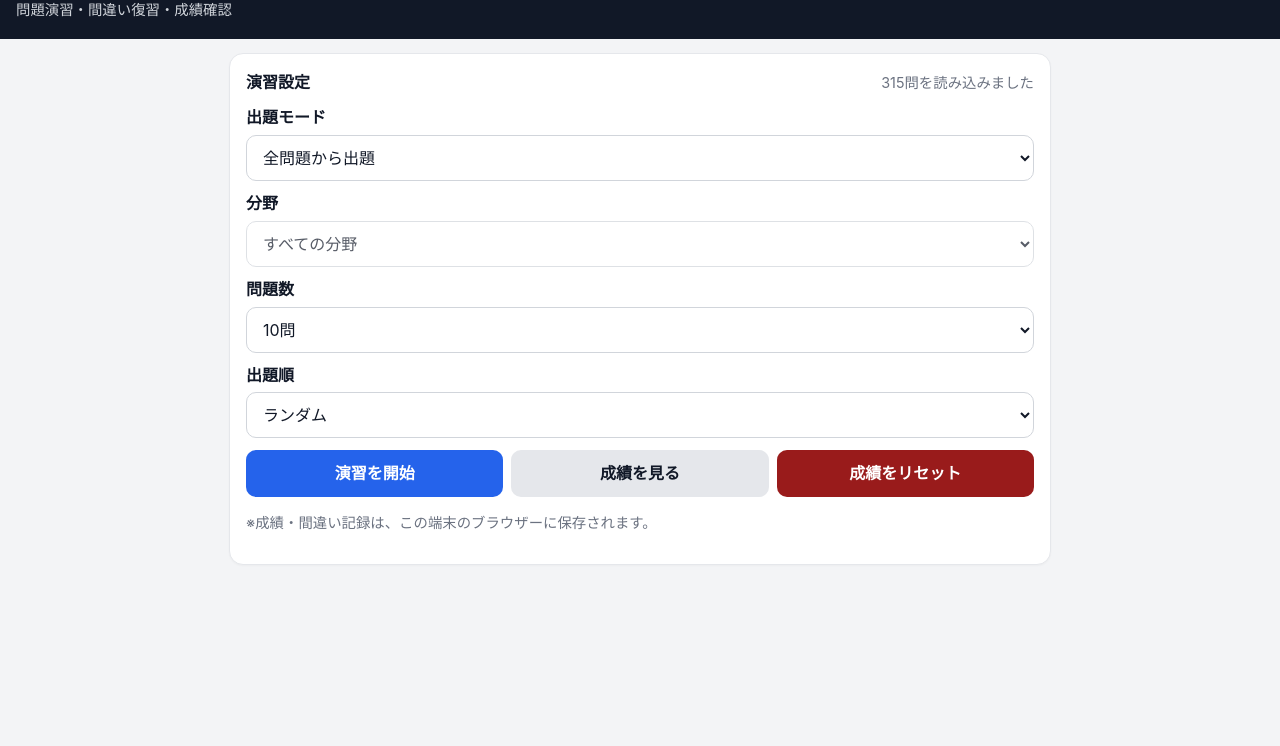
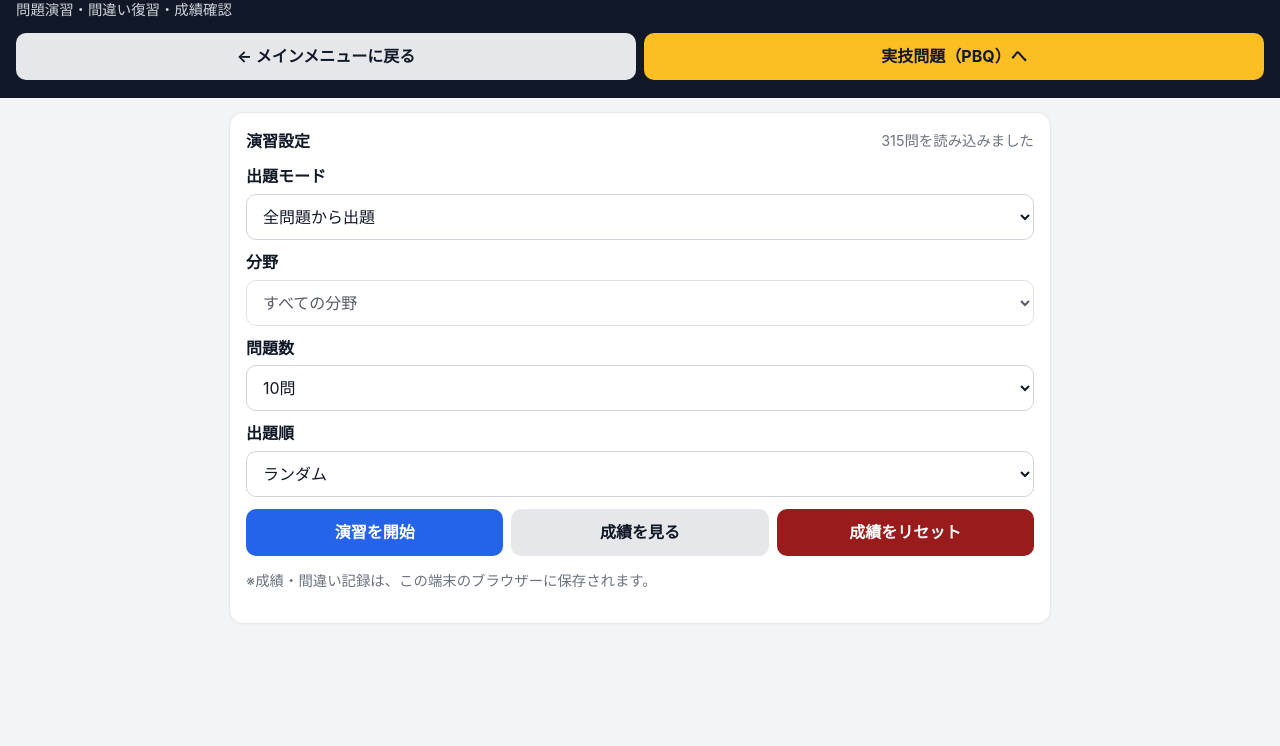
Before and after one commit to dada0315/-security-plus-500, a plain HTML site: page 318.html in a window 1280 px wide. Shown: the part 54-800 px from the top of the page. Drawn offline with Linux system fonts and the light colour scheme.

Commit message:
Enhance header with navigation links
Added navigation links to return to the main menu and access practical questions.

```diff
--- a/318.html
+++ b/318.html
@@ -27,7 +27,14 @@ small{color:var(--muted)}details summary{cursor:pointer;font-weight:650}
 </style>
 </head>
 <body>
-<header><h1>Security+ 追加318問トレーニング</h1><p>問題演習・間違い復習・成績確認</p></header>
+<header>
+<h1>Security+ 追加318問トレーニング</h1>
+<p>問題演習・間違い復習・成績確認</p>
+<div class="actions" style="margin-top:12px">
+<a href="index.html" style="display:inline-block;flex:1 1 130px;text-align:center;text-decoration:none;background:#e5e7eb;color:#111827;font-weight:650;border-radius:10px;padding:11px 12px">← メインメニューに戻る</a>
+<a href="318-pbq.html?v=7" style="display:inline-block;flex:1 1 130px;text-align:center;text-decoration:none;background:#fbbf24;color:#111827;font-weight:700;border-radius:10px;padding:11px 12px">実技問題（PBQ）へ</a>
+</div>
+</header>
 <main>
 <section id="setup">
   <div class="row"><strong>演習設定</strong><span id="loadStatus" class="muted">問題データを読み込み中…</span></div>
```
